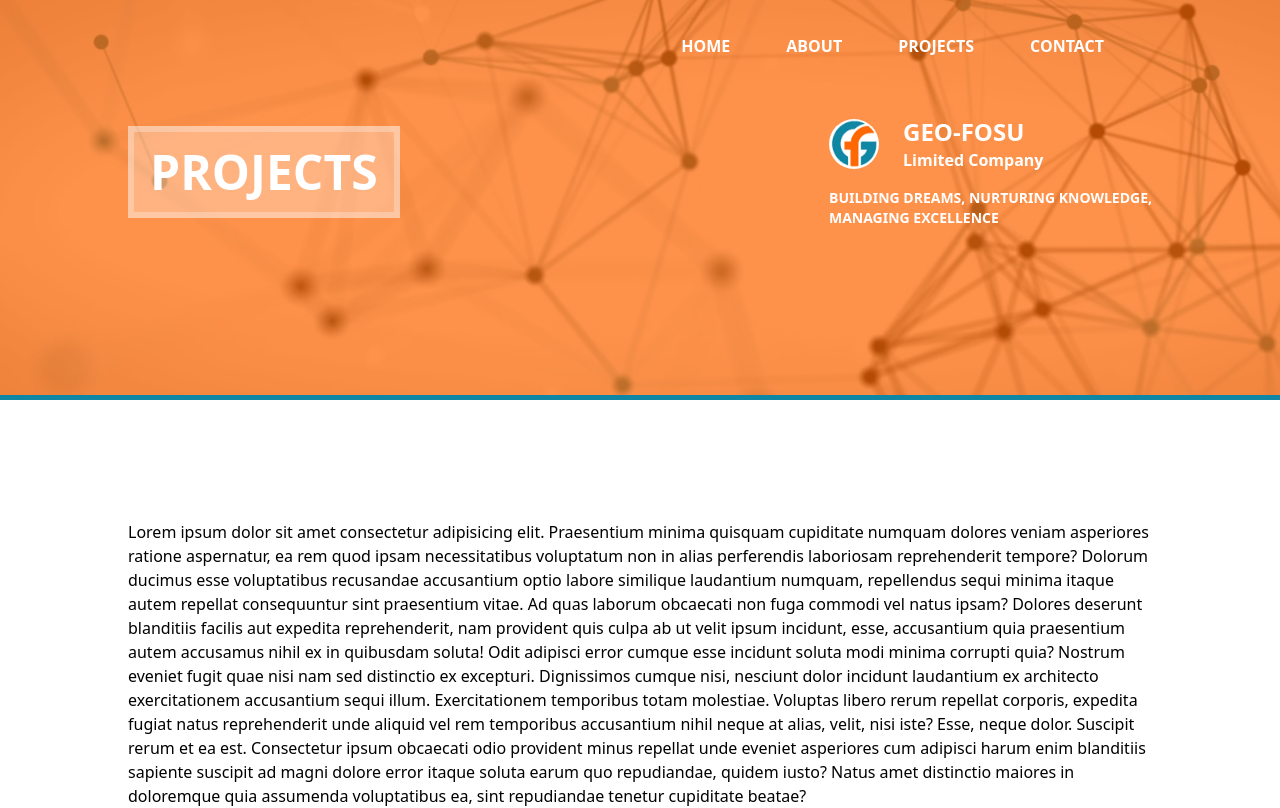
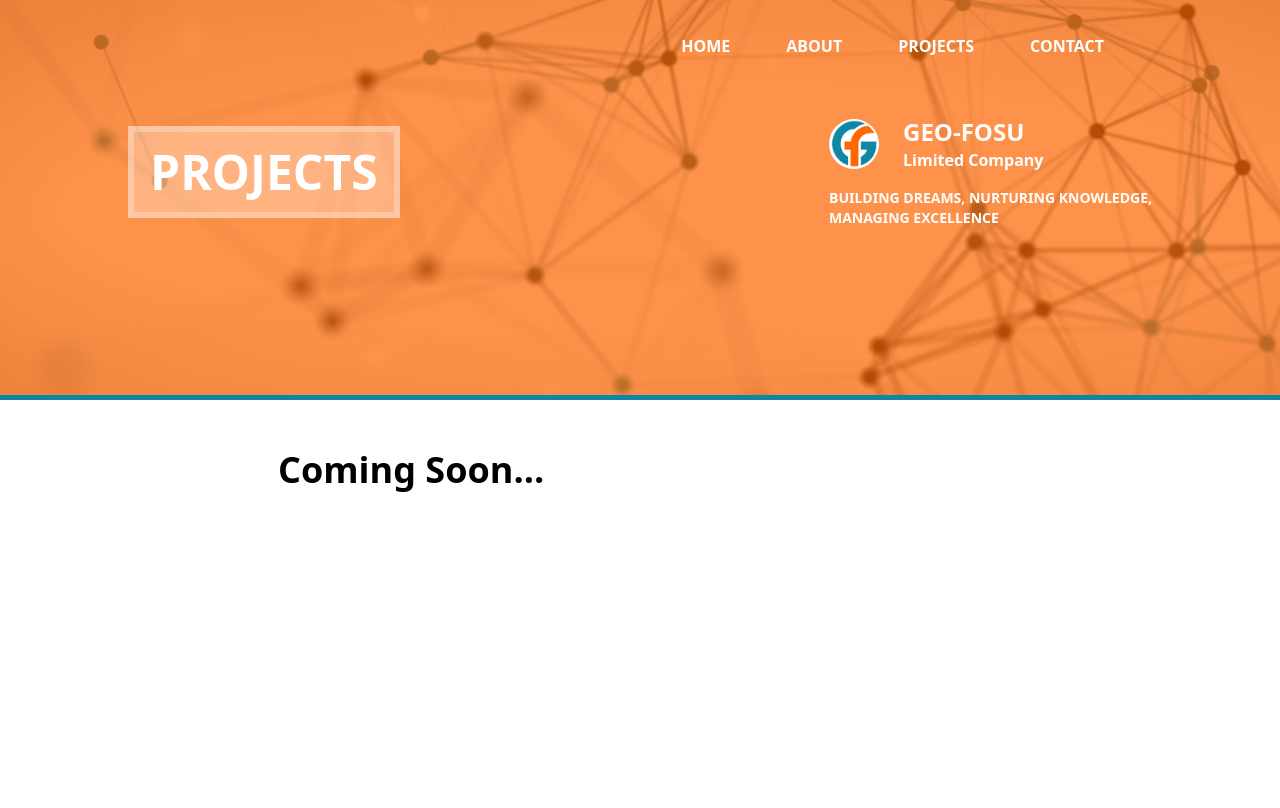
Before and after one commit to estherlardze/geo-fosu-limited, a React (Vite) app: page /projects in a window 1280 px wide. Shown: the top 808 px of the page. Built offline with nearby package versions, Linux system fonts and the light colour scheme.

Commit message:
changed text

```diff
--- a/src/components/ProjectText/ProjectText.jsx
+++ b/src/components/ProjectText/ProjectText.jsx
@@ -5,25 +5,9 @@ const AboutText = () => {
     <div className='w-[90%] mx-[5%] md:w-[80%] md:mx-[10%] mt-[50px]'>
     <div className='inline'>
      <div className='w-[150px] h-[70px] bg-orange-500 float-left'></div>
-    <p className='inline-block'>Lorem ipsum dolor sit amet consectetur adipisicing elit. Praesentium minima quisquam cupiditate
-      numquam dolores veniam asperiores ratione aspernatur, ea rem quod ipsam necessitatibus voluptatum
-      non in alias perferendis laboriosam reprehenderit tempore? Dolorum ducimus esse voluptatibus recusandae
-      accusantium optio labore similique laudantium numquam, repellendus sequi minima itaque autem repellat
-      consequuntur sint praesentium vitae. Ad quas laborum obcaecati non fuga commodi vel natus ipsam? Dolores
-      deserunt blanditiis facilis aut expedita reprehenderit, nam provident quis culpa ab ut velit ipsum incidunt,
-      esse, accusantium quia praesentium autem accusamus nihil ex in quibusdam soluta! Odit adipisci error cumque
-      esse incidunt soluta modi minima corrupti quia? Nostrum eveniet fugit quae nisi nam sed distinctio ex excepturi.
-      Dignissimos cumque nisi, nesciunt dolor incidunt laudantium ex architecto exercitationem accusantium sequi illum.
-      Exercitationem temporibus totam molestiae. Voluptas libero rerum repellat corporis, expedita fugiat natus reprehenderit
-      unde aliquid vel rem temporibus accusantium nihil neque at alias, velit, nisi iste? Esse, neque dolor. Suscipit
-      rerum et ea est. Consectetur ipsum obcaecati odio provident minus repellat unde eveniet asperiores cum adipisci
-      harum enim blanditiis sapiente suscipit ad magni dolore error itaque soluta earum quo repudiandae, quidem iusto?
-      Natus amet distinctio maiores in doloremque quia assumenda voluptatibus ea, sint repudiandae tenetur cupiditate beatae?</p>
+     <p className='text-3xl font-semibold sm:text-4xl'>Coming Soon...</p>
       </div>
-      <div className='grid grid-cols-5 mt-[40px] gap-8'>
-        <div className='w-full col-span-5 sm:col-span-2  h-[70px] bg-orange-500'></div>
-        <div className='w-full col-span-5 sm:col-span-3 h-[70px] bg-orange-500'></div>
-      </div>
+
   </div>
   )
 }
--- a/src/pages/Projects.jsx
+++ b/src/pages/Projects.jsx
@@ -7,7 +7,6 @@ const Projects = () => {
     <div>
       <ProjectHero/>
       <ProjectText/>
-      <Footer/>
     </div>
   )
 }
```
